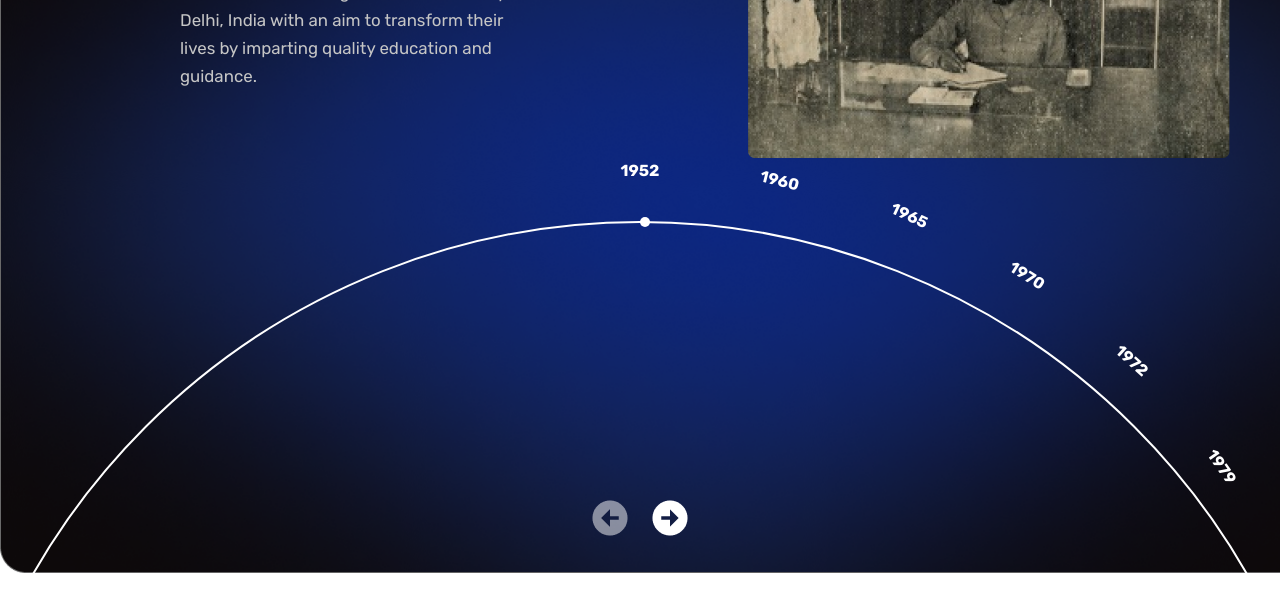
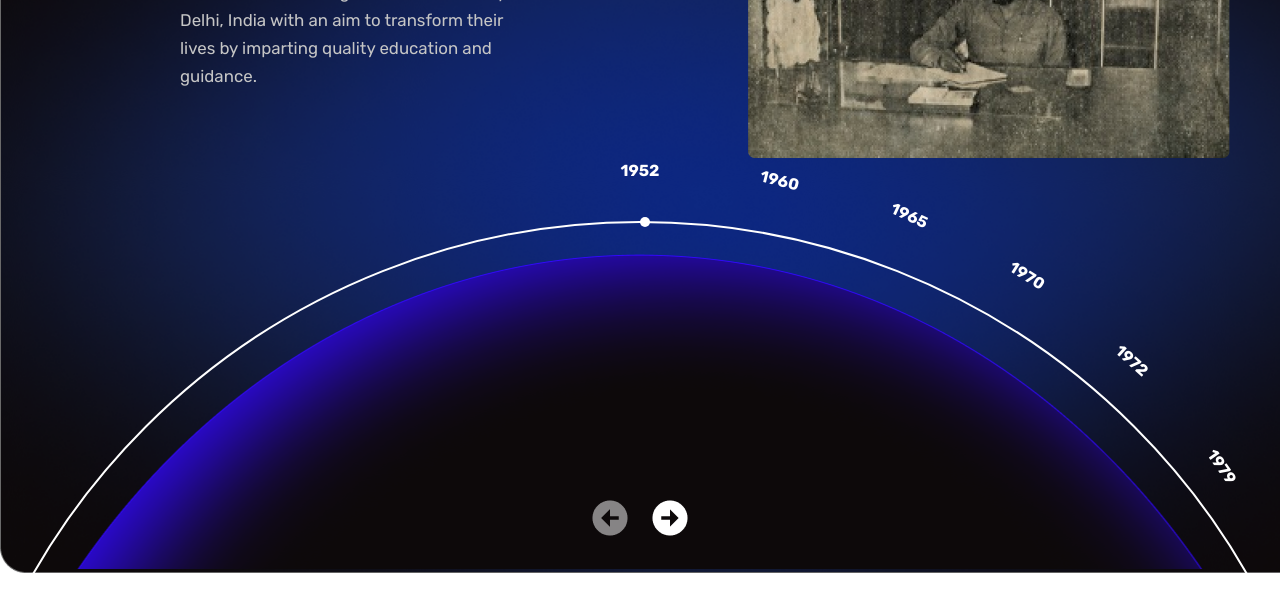
Before and after one commit to neeraj-kumar-94/Rotate-Year-Slider, a plain HTML site: page index.html in a window 1280 px wide. Shown: the part 293-904 px from the top of the page. Drawn offline with Linux system fonts and the light colour scheme; a web font is replaced by a local one.

Commit message:
Add image folder

```diff
--- a/index.html
+++ b/index.html
@@ -116,7 +116,7 @@
         </div>
 
         <div class="botttom-fix-image">
-            <img src="./half-circyle.png" alt="">
+            <img src="./images/half-circyle.png" alt="">
         </div>
 
         <div class="rotate-section" id="rotateSection">
```
